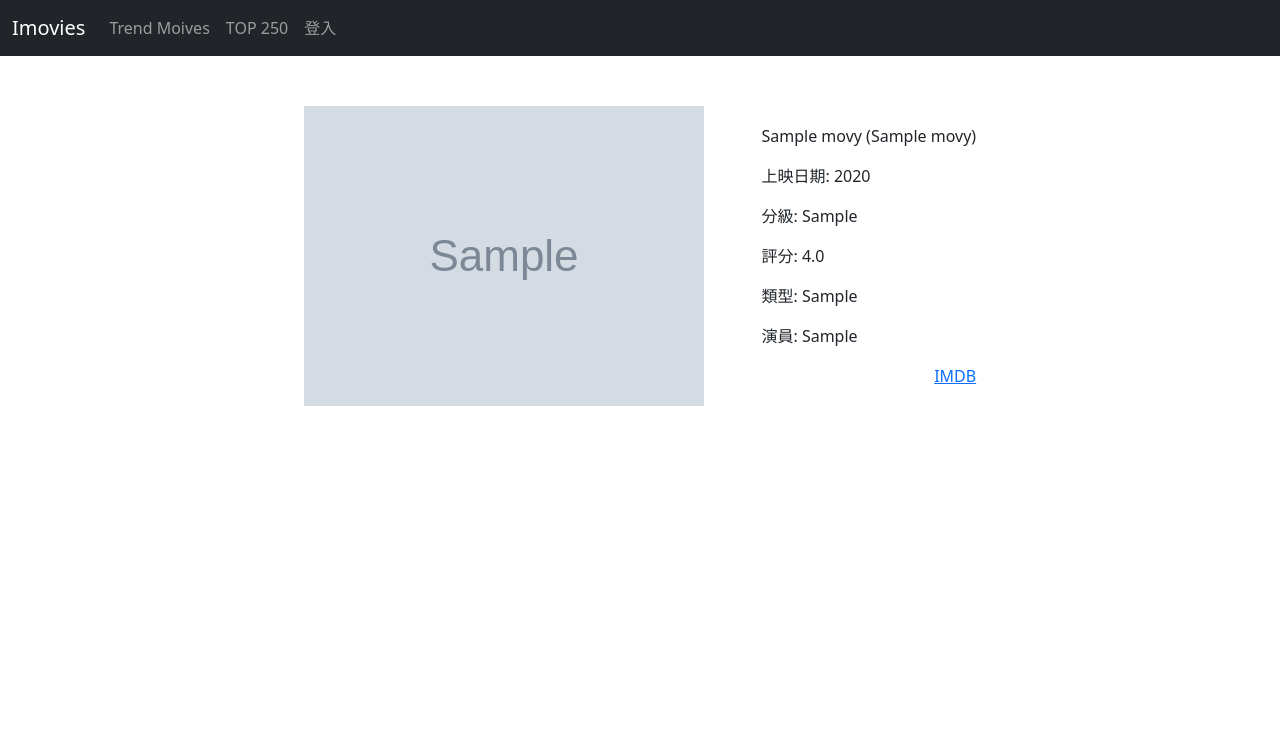
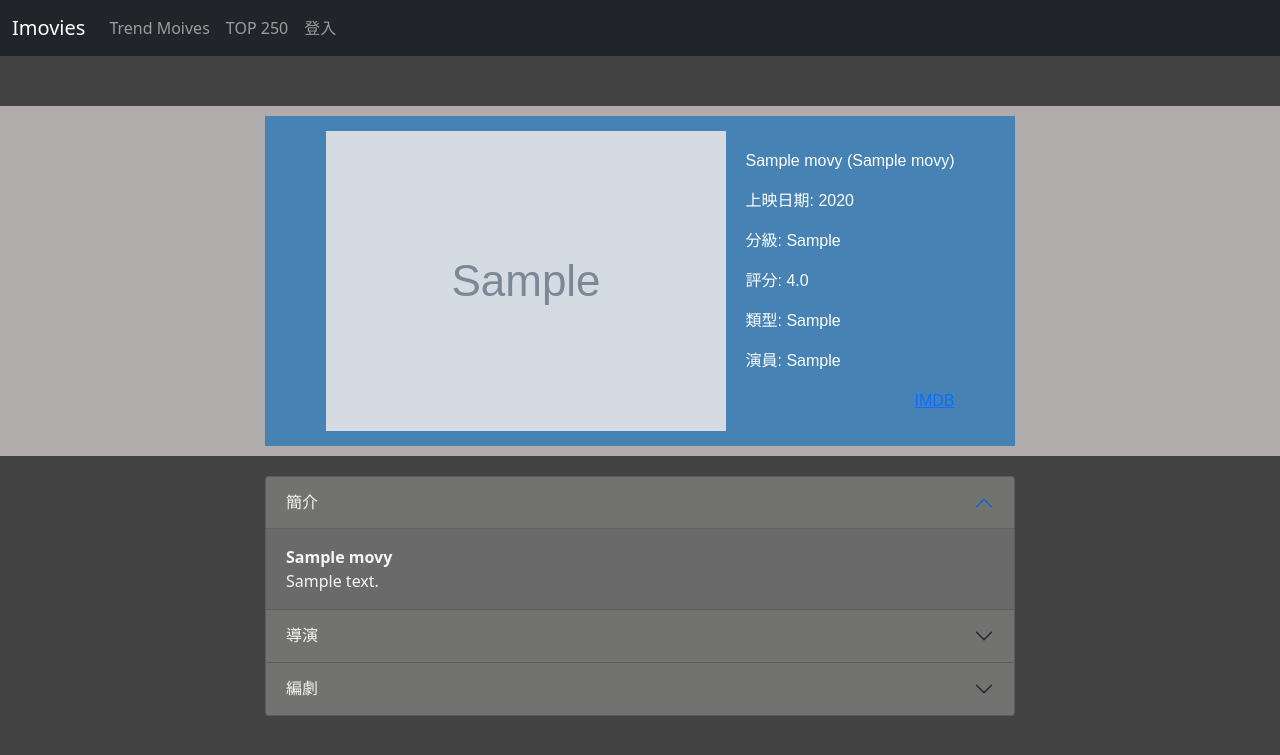
Before and after one commit to weijay0804/Flask-Imovies-V2, a Flask app: page /movies/1 in a window 1280 px wide. Shown: the top 755 px of the page. Run offline with Flask 2, Linux system fonts and the light colour scheme; tables that the repository leaves empty hold one stand-in row (values such as "Sample post"); grey boxes marked "Sample" are stand-in pictures; some libraries are stand-ins or nearby versions.

Commit message:
從新設計電影詳細頁面

```diff
--- a/app/main/view.py
+++ b/app/main/view.py
@@ -27,5 +27,9 @@ def top_moives():
 def movie(id):
     ''' 特定電影頁面 '''
     movie = Movies.query.get_or_404(id)
-
-    return render_template('movie.html', movie = movie)
+    movie_type = movie.genre.replace(',', ', ')
+    movie_start = movie.starts.replace(',', '、  ')
+    movie_director = movie.director.replace(',', '、  ')
+    movie_writers = movie.writers.replace(',', '、 ')
+    return render_template('movie.html', movie = movie, movie_type = movie_type, movie_start = movie_start,
+                        movie_director = movie_director, movie_writers = movie_writers)
--- /dev/null
+++ b/app/static/css/base.css
@@ -0,0 +1,4 @@
+body {
+    background-color: rgb(68, 67, 67);
+    color: white;
+}
--- a/app/static/css/hot_movies.css
+++ b/app/static/css/hot_movies.css
@@ -17,7 +17,7 @@ table {
 }
 
 table tbody tr:hover {
-    background-color: rgb(217, 226, 226);
+    background-color: rgb(154, 156, 156);
 }
 
 table tbody tr .movie_title {
--- a/app/static/css/movie.css
+++ b/app/static/css/movie.css
@@ -1,16 +1,45 @@
-.wrap {
-    max-width: 730px;
+.bord {
+    width: 100%;
+    height: 350px;
+    background-color: rgb(177, 172, 172);
     margin: auto;
+    padding: 10px;
+    margin-top: 50px;
 }
 
 .movie-items {
-    margin-top: 50px;
+    width: 750px;
+    margin: auto;
+    height: 100%;
     display: flex;
     flex-direction: row;
-    justify-content: space-around;
+    justify-content: center;
     align-items: center;
+    background-color: steelblue;
+    padding: 10px;
+    font-family:Arial, Helvetica, sans-serif ;
+}
+
+.items {
+    margin-left: 20px;
 }
 
 .IMDB {
     float: right;
 }
+
+.movie-desc{
+    width: 750px;
+    margin: auto;
+    margin-top: 20px;
+    color: whitesmoke;
+}
+
+.accordion > .accordion-item {
+    background-color: rgb(107, 106, 106);
+}
+
+.accordion-header > .accordion-button {
+    background-color: rgb(114, 114, 112);
+    color: whitesmoke;
+}
--- a/app/static/js/hot_movies.js
+++ b/app/static/js/hot_movies.js
@@ -53,7 +53,10 @@ function print(dataset) {
                 <img src = '${data.image}' width=20%>
             </td>
 
-            <td class = 'movie_title'>${data.title} ${og_title}</td>
+            <td class = 'movie_title'>
+                <a href="./movies/${data.mid}">
+                ${data.title} ${og_title}
+            </td>
 
             <td class = 'movie_type'>${data.genre}</td>
 
--- a/app/templates/base.html
+++ b/app/templates/base.html
@@ -7,10 +7,14 @@
     <meta charset="UTF-8">
     <meta http-equiv="X-UA-Compatible" content="IE=edge">
     <meta name="viewport" content="width=device-width, initial-scale=1.0">
+    <!-- bootstrap -->
     <link href="https://cdn.jsdelivr.net/npm/bootstrap@5.0.2/dist/css/bootstrap.min.css" rel="stylesheet" integrity="sha384-EVSTQN3/azprG1Anm3QDgpJLIm9Nao0Yz1ztcQTwFspd3yD65VohhpuuCOmLASjC" crossorigin="anonymous">
     <script src="https://cdn.jsdelivr.net/npm/bootstrap@5.0.2/dist/js/bootstrap.bundle.min.js" integrity="sha384-MrcW6ZMFYlzcLA8Nl+NtUVF0sA7MsXsP1UyJoMp4YLEuNSfAP+JcXn/tWtIaxVXM" crossorigin="anonymous"></script>
+    <!-- icon -->
     <link rel="shortcut icon" href="{{ url_for('static', filename = 'image/icon.png') }}" type="image/x-icon">
     <link rel="icon" href="{{ url_for('static', filename = 'image/icon.png') }}" type="image/x-icon">
+    <!-- 自訂 css -->
+    <link href="{{ url_for('static', filename = 'css/base.css') }}" rel="stylesheet">
     <title> {% block title %} Imovies {% endblock title %}</title>
     {% endblock head %}
 </head>
--- a/app/templates/movie.html
+++ b/app/templates/movie.html
@@ -11,7 +11,7 @@
   </div>
 
   <div class="page">
-
+    <div class="bord">
       <div class="movie-items">
         <div class="movie-image">
           <img src="{{ movie.image }}">
@@ -25,10 +25,54 @@
           </p>
           <p>上映日期: {{ movie.year }}</p>
           <p>分級: {{ movie.grade }}</p>
-            <p>評分: {{ movie.rate }}</p>
-            <p>類型: {{ movie.genre }}</p>
-            <p>演員: {{ movie.starts }}</p>
+          <p>
+            評分: {{ movie.rate }}
+          </p>
+          <p>類型: {{ movie_type }}</p>
+          <p>演員: {{ movie_start }}</p>
           <a href="https://www.imdb.com/title/{{ movie.imdb_id }}" target="_blank" class="IMDB">IMDB</a>
+        </div>
+      </div>
+    </div>
+
+    <div class="movie-desc">
+      <div class="accordion" id="accordionPanelsStayOpenExample">
+        <div class="accordion-item">
+          <h2 class="accordion-header" id="panelsStayOpen-headingOne">
+            <button class="accordion-button" type="button" data-bs-toggle="collapse" data-bs-target="#panelsStayOpen-collapseOne" aria-expanded="true" aria-controls="panelsStayOpen-collapseOne">
+              簡介
+            </button>
+          </h2>
+          <div id="panelsStayOpen-collapseOne" class="accordion-collapse collapse show" aria-labelledby="panelsStayOpen-headingOne">
+            <div class="accordion-body">
+                <strong>{{ movie.title }} <br> </strong> {{ movie.description }}
+            </div>
+          </div>
+        </div>
+        <div class="accordion-item">
+          <h2 class="accordion-header" id="panelsStayOpen-headingTwo">
+            <button class="accordion-button collapsed" type="button" data-bs-toggle="collapse" data-bs-target="#panelsStayOpen-collapseTwo" aria-expanded="false" aria-controls="panelsStayOpen-collapseTwo">
+              導演
+            </button>
+          </h2>
+          <div id="panelsStayOpen-collapseTwo" class="accordion-collapse collapse" aria-labelledby="panelsStayOpen-headingTwo">
+            <div class="accordion-body">
+              <strong>{{ movie_director }}</strong>
+            </div>
+          </div>
+        </div>
+        <div class="accordion-item">
+          <h2 class="accordion-header" id="panelsStayOpen-headingThree">
+            <button class="accordion-button collapsed" type="button" data-bs-toggle="collapse" data-bs-target="#panelsStayOpen-collapseThree" aria-expanded="false" aria-controls="panelsStayOpen-collapseThree">
+              編劇
+            </button>
+          </h2>
+          <div id="panelsStayOpen-collapseThree" class="accordion-collapse collapse" aria-labelledby="panelsStayOpen-headingThree">
+            <div class="accordion-body">
+              <strong>{{ movie_writers }}</strong>
+            </div>
+          </div>
+        </div>
       </div>
     </div>
 
```
Lines whose indentation alone changed are shown as unchanged.
